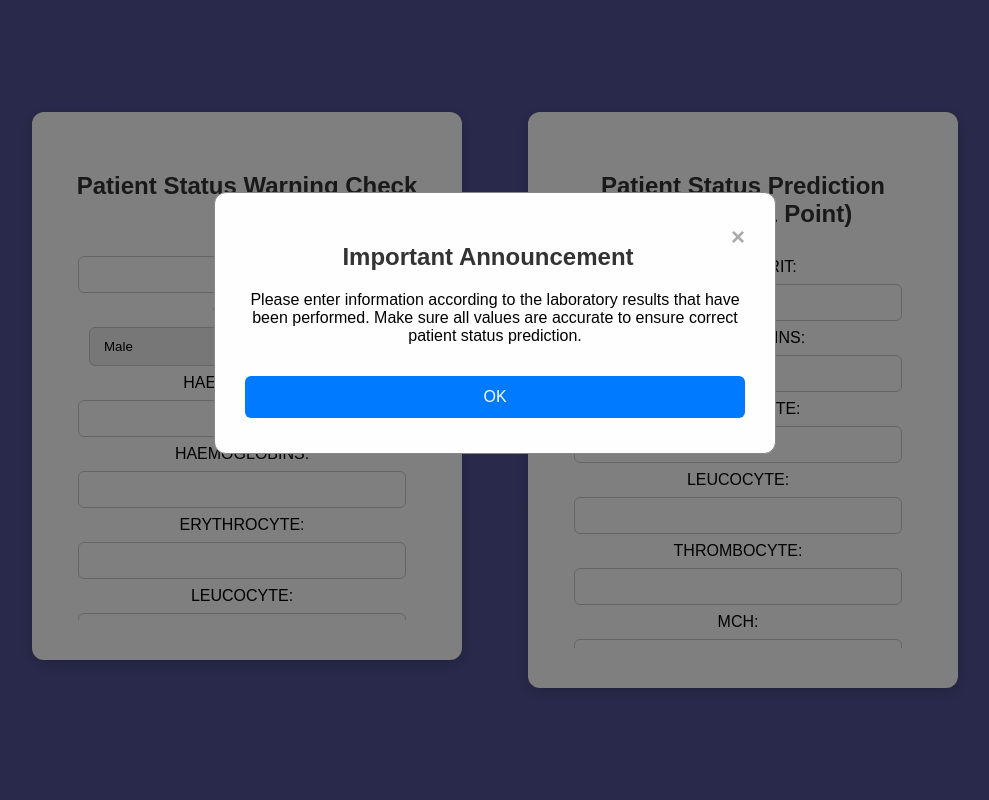
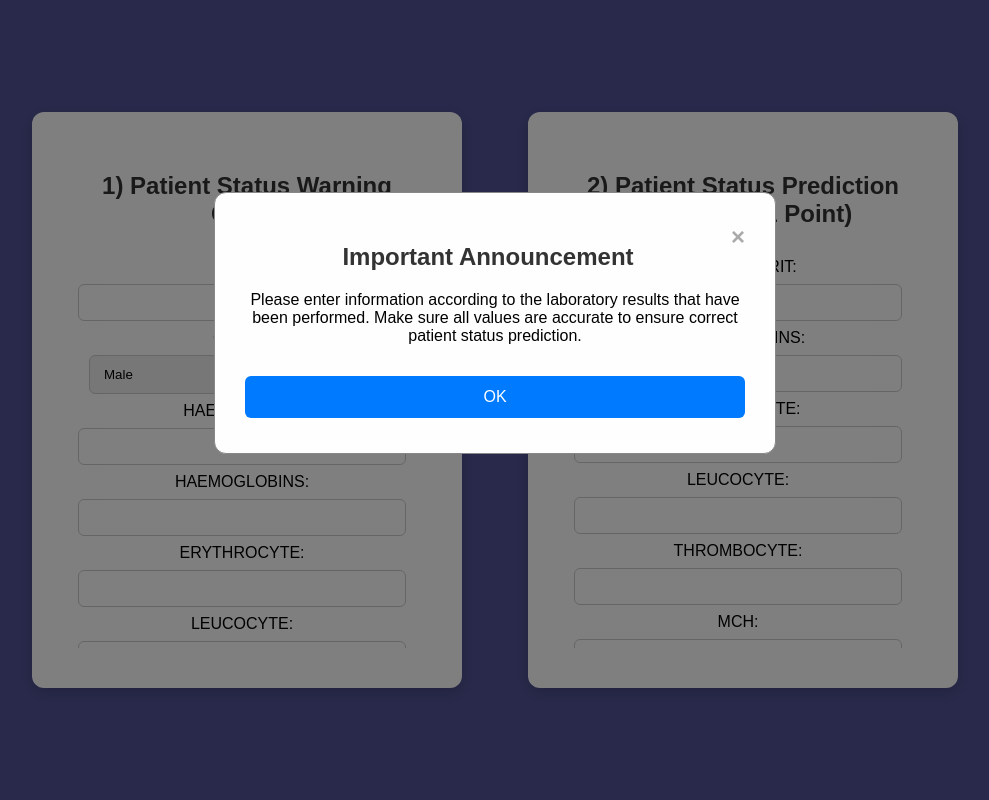
Before and after one commit to Syaroni02/patient_indonesia, a Flask app: page / in a window 1280 px wide. Shown: the whole page, without its empty margins (145-1134 px from the left). Run offline with Flask 3, Linux system fonts and the light colour scheme; parts of the project's set-up code (start-up, migrations or seed data) failed here and were passed over.

Commit message:
Update index.html

```diff
--- a/templates/index.html
+++ b/templates/index.html
@@ -129,7 +129,7 @@
 <div class="parent-container">
     <!-- First Assignment: Check Warnings -->
     <div class="container">
-        <h2>Patient Status Warning Check</h2>
+        <h2>1) Patient Status Warning Check</h2>
         <div class="form-scroll">
             <form method="POST" action="/check_warning" autocomplete="off">
                 Age: <input type="number" name="age" min="0" max="100" required><br>
@@ -163,7 +163,7 @@
 
     <!-- Second Assignment: Prediction -->
     <div class="container2">
-        <h2>Patient Status Prediction (Warning = 1 Point)</h2>
+        <h2>2) Patient Status Prediction (Warning = 1 Point)</h2>
         <div class="form-scroll">
             <form method="POST" action="/predict" autocomplete="off">
                 HAEMATOCRIT: <input type="number" name="HAEMATOCRIT_status" min="0" max="1" step="1" autocomplete="off" required><br>
```
